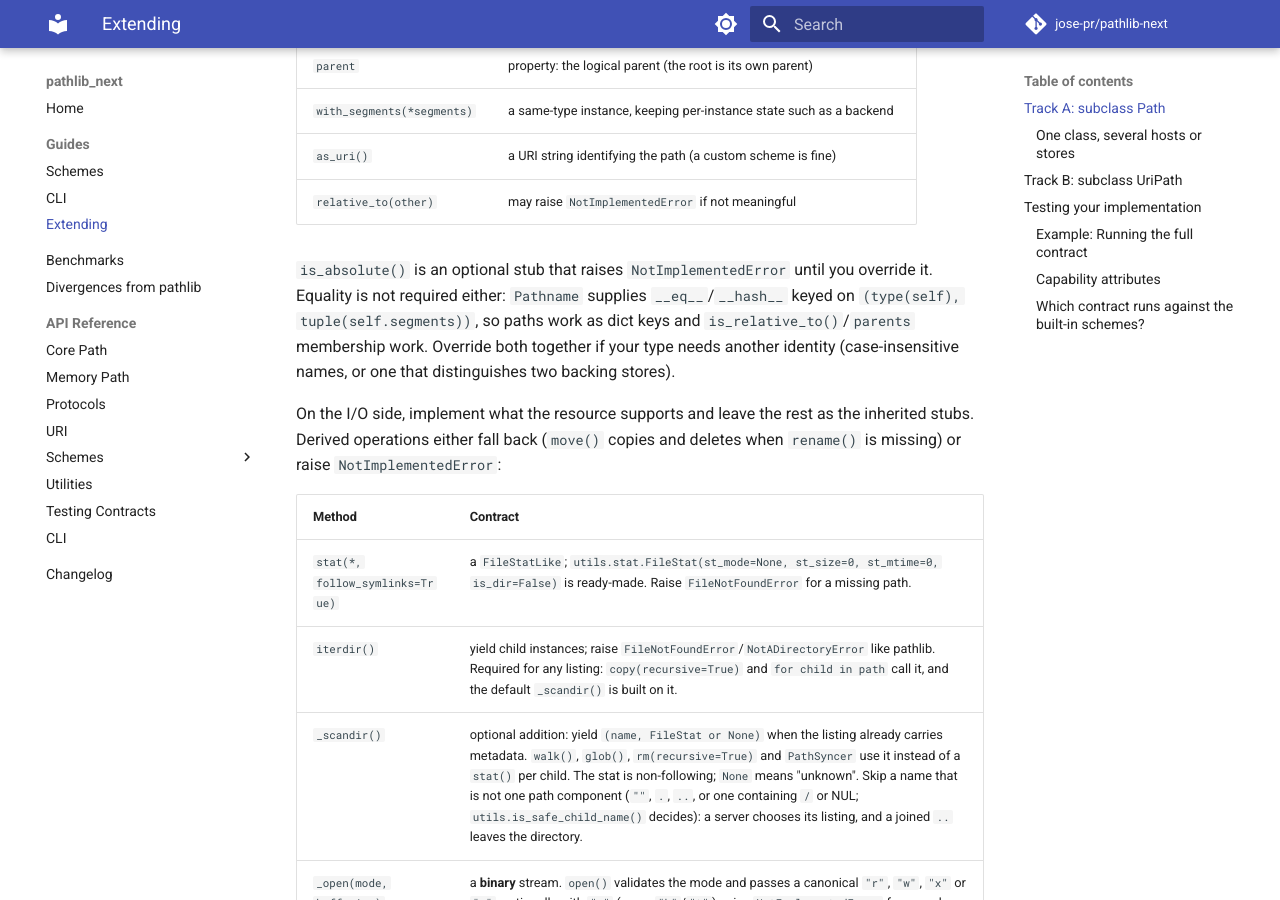
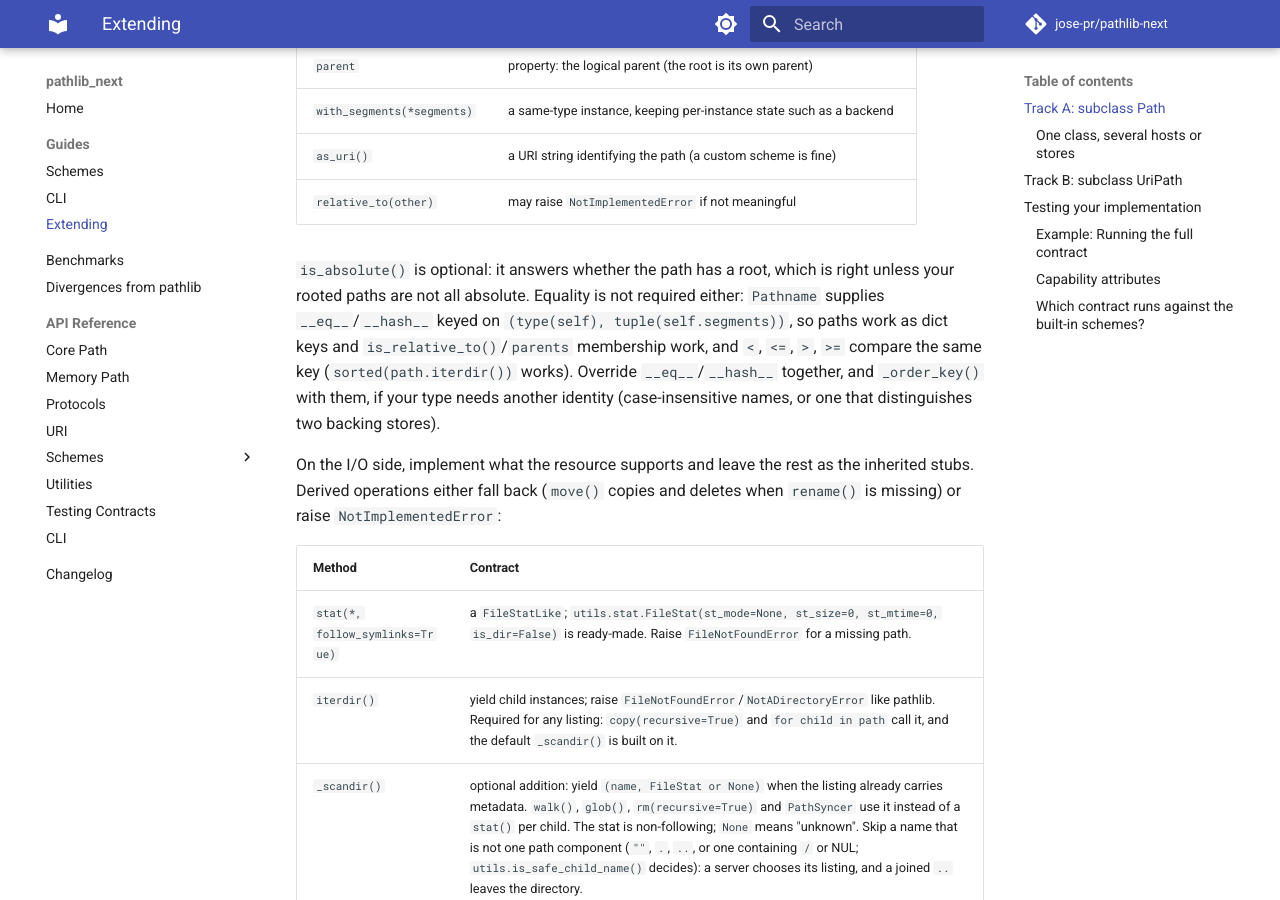
Before and after one commit to jose-pr/pathlib-next, an MkDocs documentation site: the page built from docs/guides/extending.md, in a window 1280 px wide and 900 px high, scrolled down 702 px. Built offline with MkDocs 1.6.1 and Material for MkDocs 9.7.7, drawn with Linux system fonts in a browser that asks for light colours; comment, search, counter and statistics services are not loaded.

Commit message:
docs: the extending guide says is_absolute() has a default and paths are ordered

```diff
--- a/docs/guides/extending.md
+++ b/docs/guides/extending.md
@@ -30,12 +30,14 @@ Required on the pure-path side (abstract on `Pathname`):
 | `as_uri()` | a URI string identifying the path (a custom scheme is fine) |
 | `relative_to(other)` | may raise `NotImplementedError` if not meaningful |
 
-`is_absolute()` is an optional stub that raises `NotImplementedError` until you
-override it. Equality is not required either: `Pathname` supplies
-`__eq__`/`__hash__` keyed on `(type(self), tuple(self.segments))`, so paths
-work as dict keys and `is_relative_to()`/`parents` membership work. Override
-both together if your type needs another identity (case-insensitive names, or
-one that distinguishes two backing stores).
+`is_absolute()` is optional: it answers whether the path has a root, which is
+right unless your rooted paths are not all absolute. Equality is not required
+either: `Pathname` supplies `__eq__`/`__hash__` keyed on `(type(self),
+tuple(self.segments))`, so paths work as dict keys and
+`is_relative_to()`/`parents` membership work, and `<`, `<=`, `>`, `>=` compare
+the same key (`sorted(path.iterdir())` works). Override `__eq__`/`__hash__`
+together, and `_order_key()` with them, if your type needs another identity
+(case-insensitive names, or one that distinguishes two backing stores).
 
 On the I/O side, implement what the resource supports and leave the rest as
 the inherited stubs. Derived operations either fall back (`move()` copies and
```
